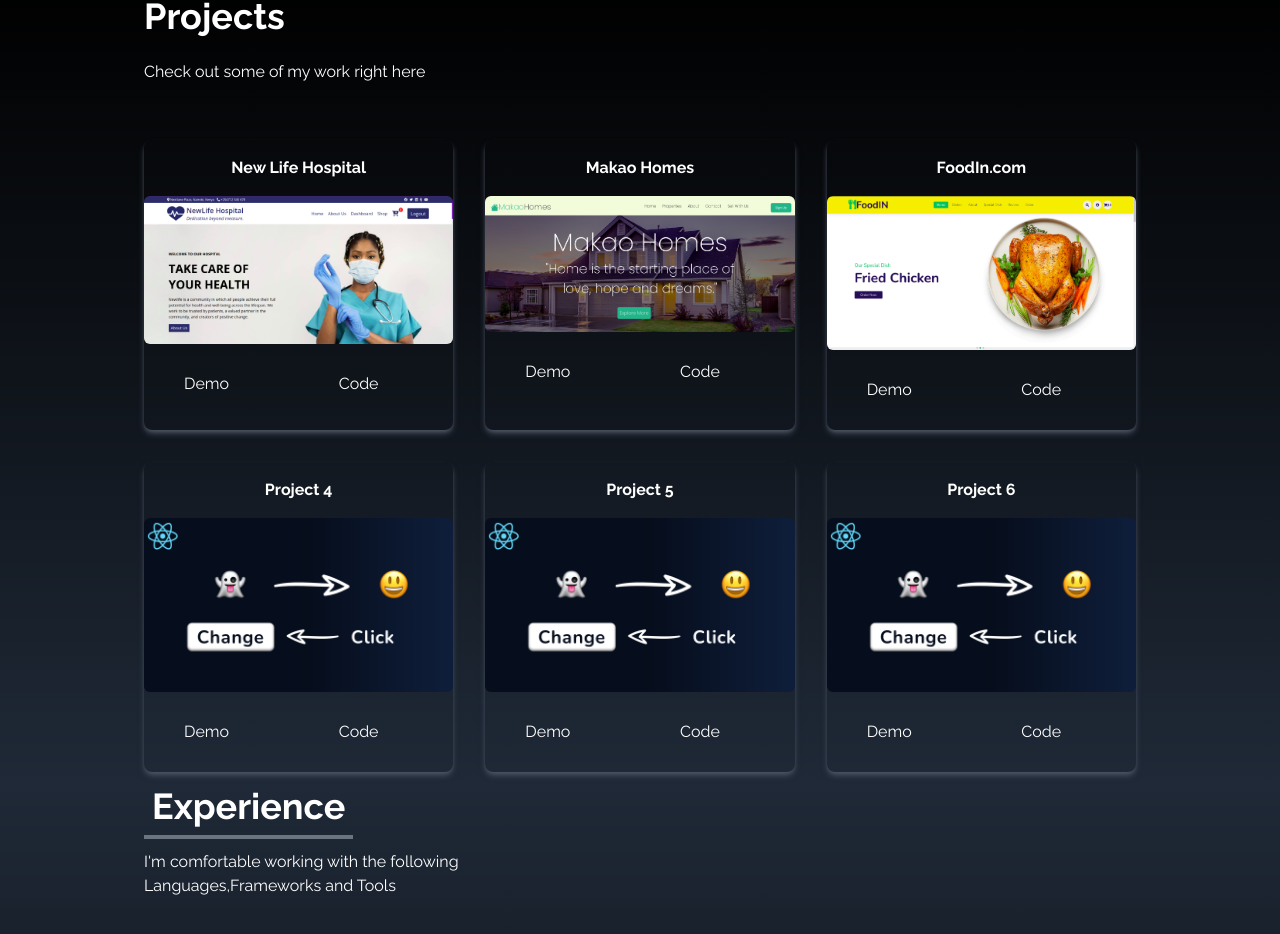
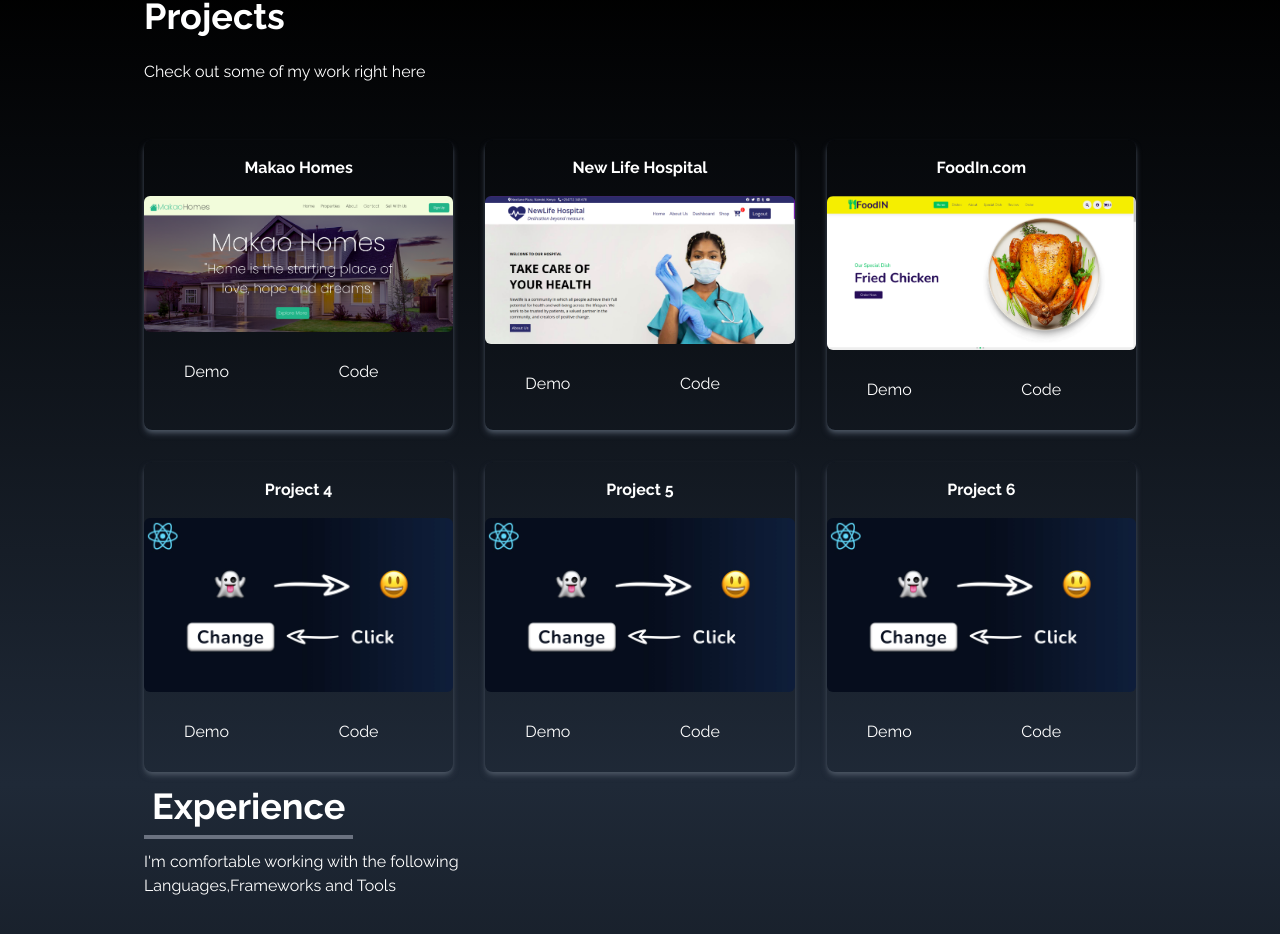
Before and after one commit to luyosamson/Portfolio-website, a React (Create React App) app: page / in a window 1280 px wide. Shown: the part 1616-2550 px from the top of the page. Built offline with nearby package versions, Linux system fonts and the light colour scheme.

Commit message:
Modified

```diff
--- a/src/components/Portfolio.jsx
+++ b/src/components/Portfolio.jsx
@@ -11,19 +11,22 @@ import Example6 from '../assets/portfolio/Phase1ProjectScreen.png'
 function Portfolio() {
 
   const portfolios=[
+
+
+
+   {
+      id:1,
+      src:Example1,
+      name:"Makao Homes",
+      demo:"https://makao-homes.vercel.app/",
+      code:"https://github.com/luyosamson/MakaoHomes"
+    },
     {
-      id:1,
+          id:2,
       src: Example,
       name:"New Life Hospital",
       demo:"https://livelife-hospital.vercel.app/",
       code:"https://github.com/luyosamson/Livelife_Hospital"
-    },
-    {
-      id:2,
-      src:Example1,
-      name:"Makao Homes",
-      demo:"https://makao-homes.vercel.app/",
-      code:"https://github.com/luyosamson/MakaoHomes"
     },
     {
       id:3,
```
